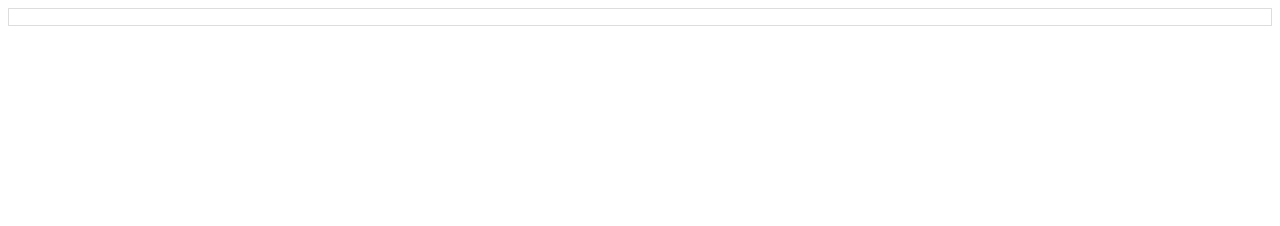
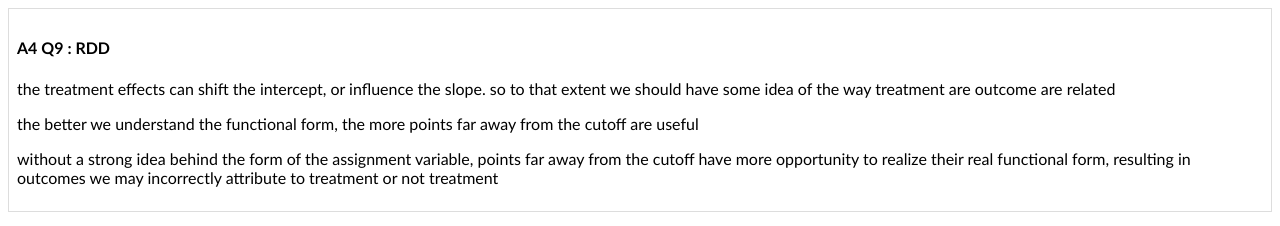
Before and after one commit to dactyrafficle/elder_almond, a plain HTML site: page a4_q9.html in a window 1280 px wide. Drawn offline with Linux system fonts and the light colour scheme.

Commit message:
Add files via upload

```diff
--- a/a4_q9.html
+++ b/a4_q9.html
@@ -17,7 +17,7 @@
   <script src="./includes/katex/katex.min.js"></script>
   <script src="./includes/a.js"></script>
 
-  <title> a4 q1 &middot; </title>
+  <title> A4 Q9 &middot; </title>
 
 </head>
 
@@ -25,6 +25,11 @@
 
 <div class='section border margin padding'>
 
+  <h4> A4 Q9 : RDD </h4>
 
+  <p> the treatment effects can shift the intercept, or influence the slope. so to that extent we should have some idea of the way treatment are outcome are related </p>
+
+  <p> the better we understand the functional form, the more points far away from the cutoff are useful </p>
+  <p> without a strong idea behind the form of the assignment variable, points far away from the cutoff have more opportunity to realize their real functional form, resulting in outcomes we may incorrectly attribute to treatment or not treatment </p>
 
 </div>
```
Also changed, not shown: index.html (+2 -1 lines).
